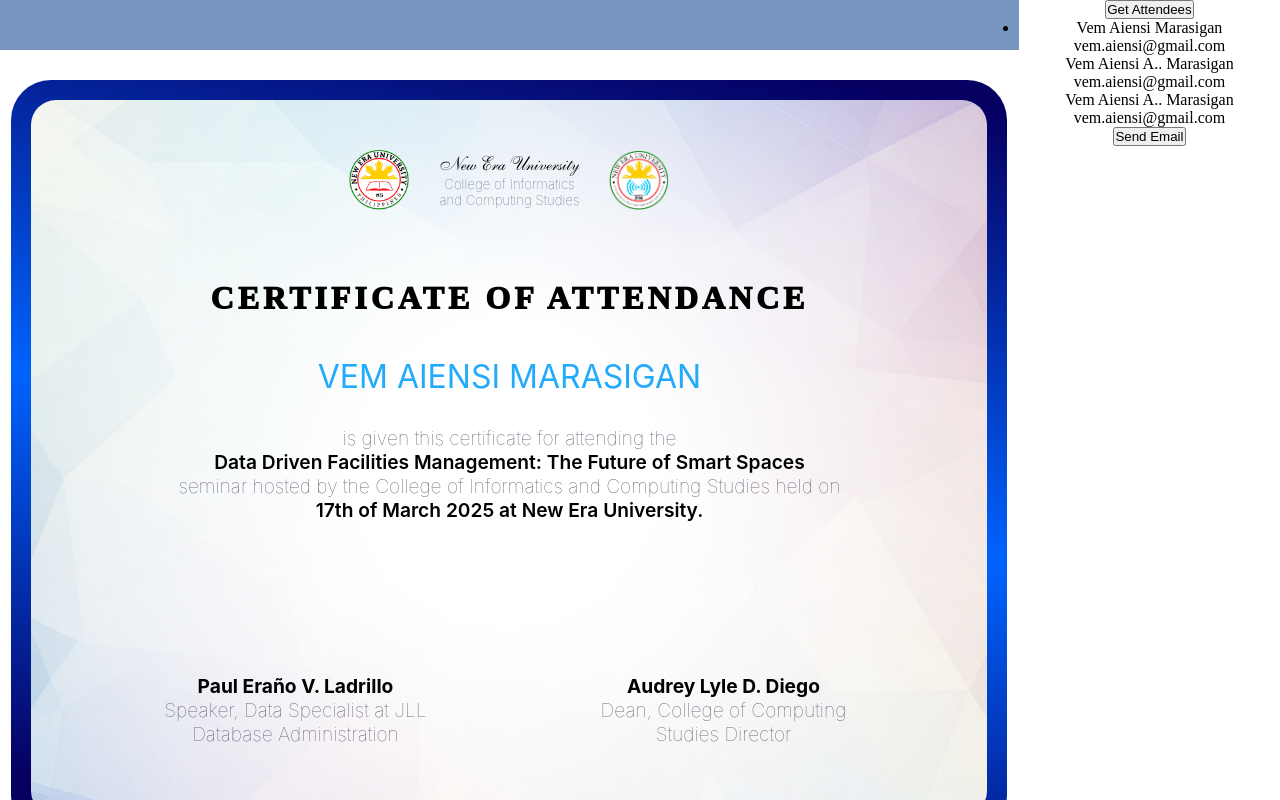
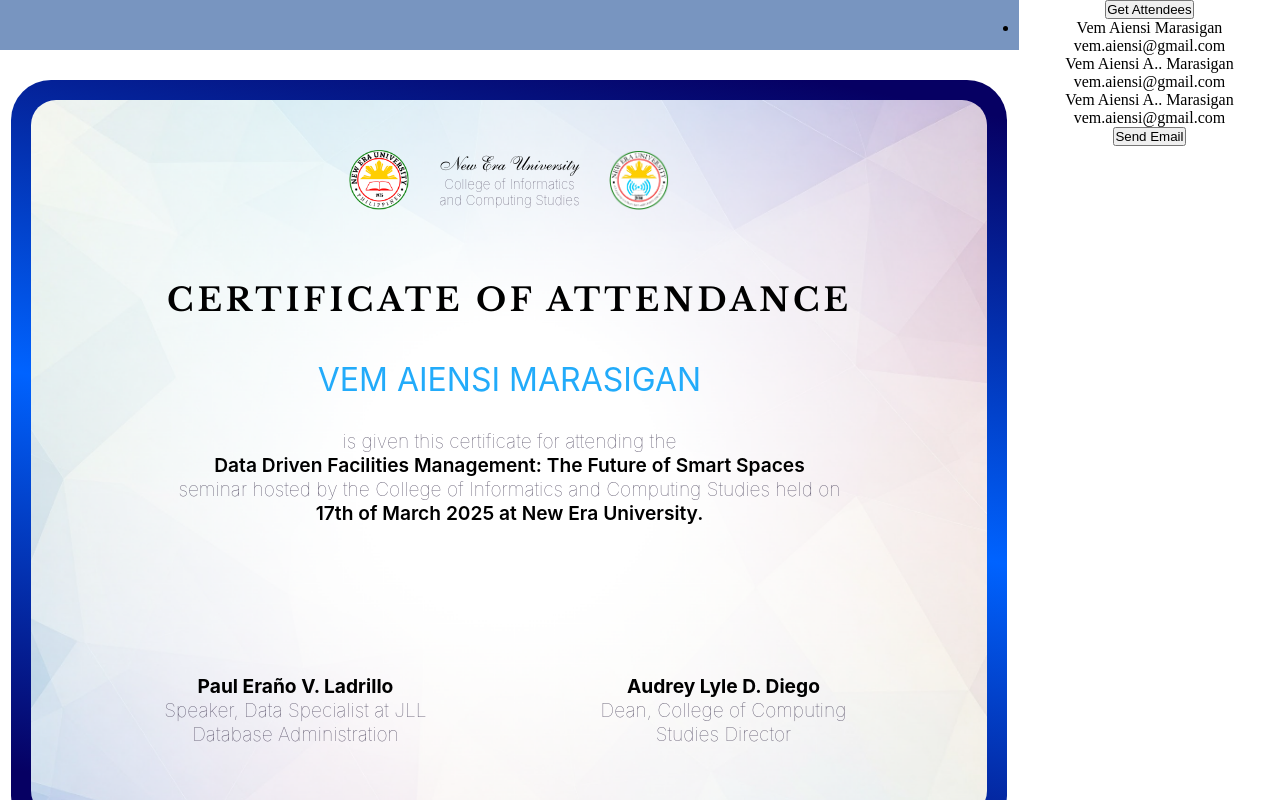
Before and after one commit to VemAiensi/Cert-Provider, a React (Vite) app: page / in a window 1280 px wide. Built offline with nearby package versions, Linux system fonts and the light colour scheme.

Commit message:
Added Font-Family in Certificate phrase for consistency

```diff
--- a/src/cert.css
+++ b/src/cert.css
@@ -1,9 +1,12 @@
 @import url("https://fonts.googleapis.com/css2?family=Pinyon+Script&display=swap");
+@import url('https://fonts.googleapis.com/css2?family=Libre+Baskerville:ital,wght@0,400;0,700;1,400');
 
 @font-face {
   font-family: "Shelley Allegro";
   src: url("./assets/fonts/shelleyallegro-bt/SHLYALLN.TTF");
 }
+
+
 * {
   text-align: center;
 }
@@ -82,7 +85,8 @@
   background-repeat: repeat;
 
   h2:nth-child(1) {
-    font-weight: 1000;
+    font-family: "Libre Baskerville",serif;
+    font-weight: 600;
     letter-spacing: 4px;
   }
   .participant {
```
